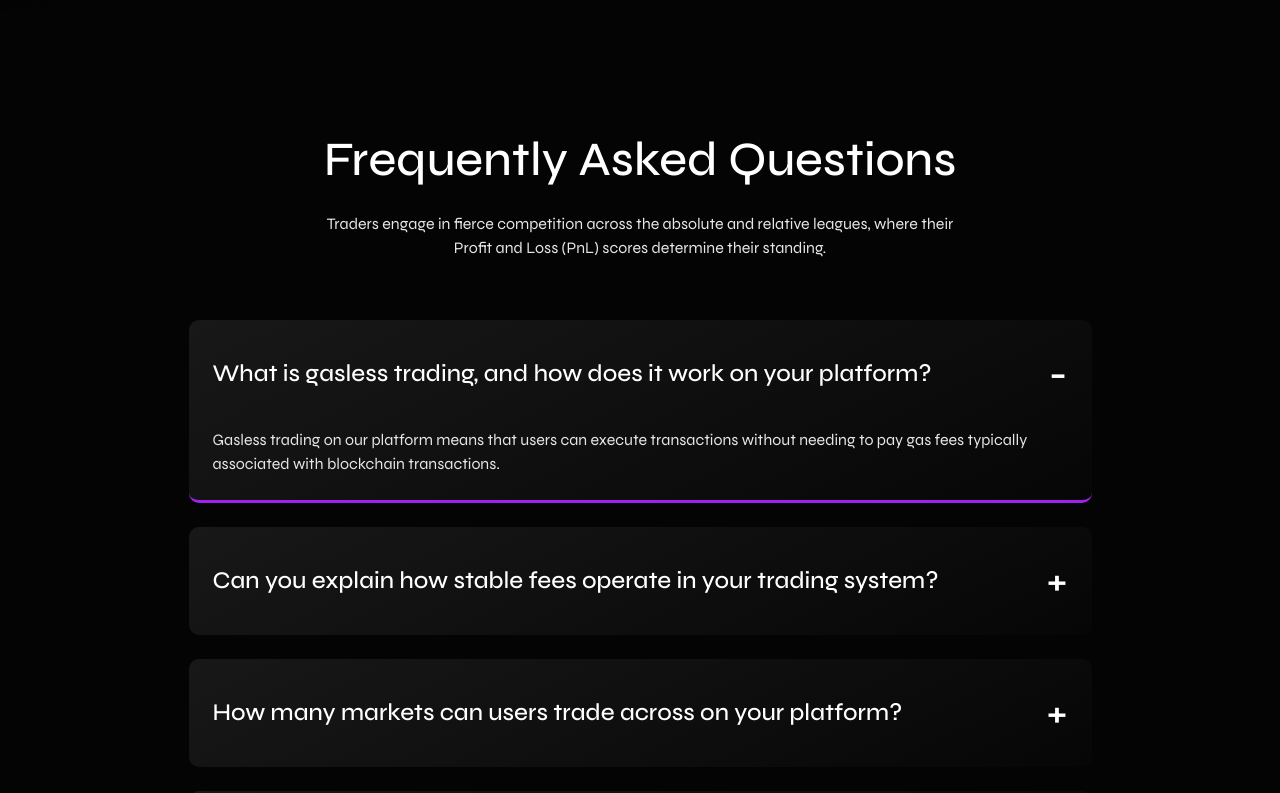
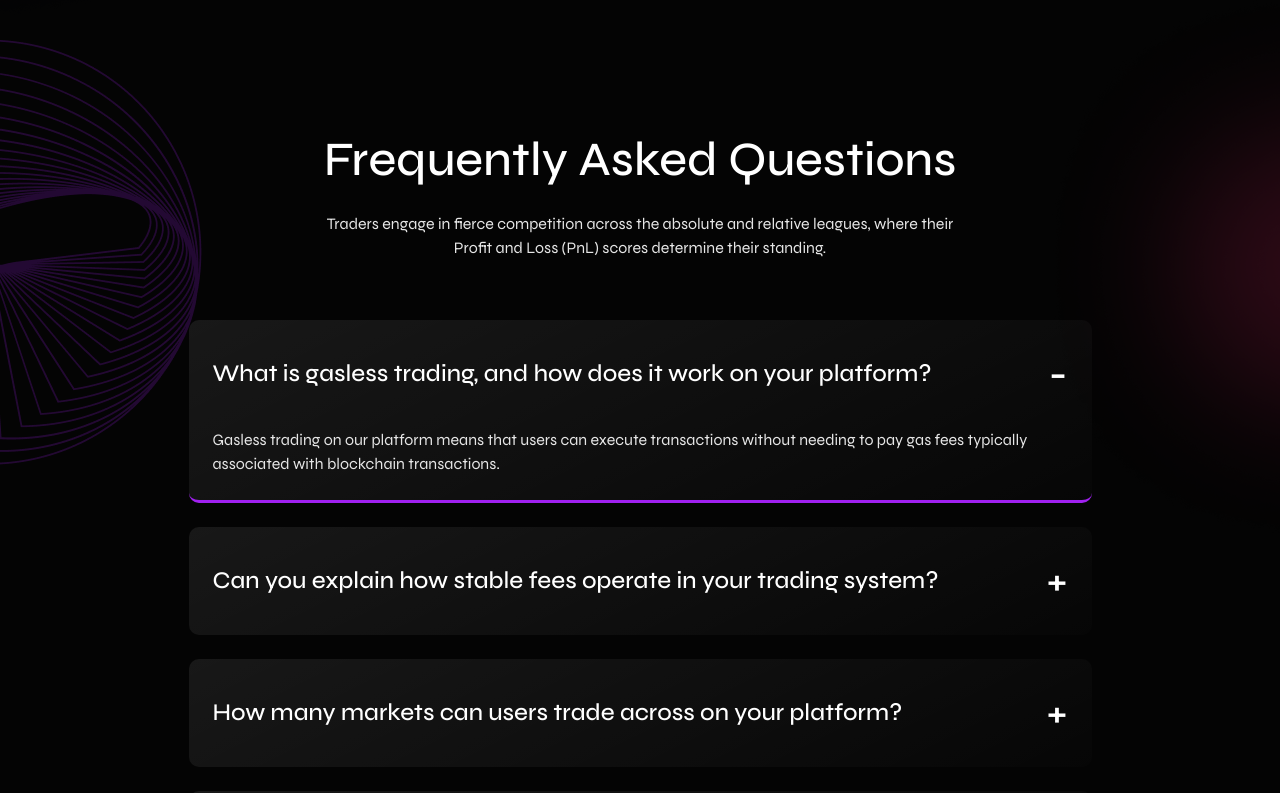
Before and after one commit to AmanPunia-510/test-1, a plain HTML site: page index.html in a window 1280 px wide. Shown: the part 6680-7473 px from the top of the page. Drawn offline with nearby package versions, Linux system fonts and the light colour scheme.

Commit message:
project almost complete now work on some spacing areas

```diff
--- a/assets/css/style.css
+++ b/assets/css/style.css
@@ -716,6 +716,27 @@ h2 {
   opacity: 52%;
 }
 
+.faq-left {
+  left: 0;
+  top: 0;
+  opacity: 52%;
+}
+
+.faq-right {
+  right: 0;
+  top: 0;
+  opacity: 52%;
+}
+
+.dexo {
+  bottom: 0;
+  left: 50%;
+  transform: translateX(-50%);
+  padding-left: 40px;
+  padding-right: 40px;
+  height: 99px;
+}
+
 /* ------------------------------------------------------  Min-width: 576 ------------------------------------------------------- */
 
 @media (min-width: 576px) {
@@ -821,7 +842,10 @@ h2 {
     opacity: 100%;
   }
 
-  .leverage-left,.team-left {
+  .leverage-left,
+  .team-left,
+  .faq-right,
+  .faq-left {
     opacity: 100%;
   }
 }
--- a/index.html
+++ b/index.html
@@ -1022,8 +1022,8 @@
 
         <!------------------------------------------------------- Accordian Section ----------------------------------------------->
 
-        <section class="section9 accordian-section pt-65 pt-md-90 pt-lg-140">
-            <div class="my-container w-100">
+        <section class="section9 accordian-section pt-65 pt-md-90 pt-lg-140 position-relative">
+            <div class="my-container w-100 position-relative z-1">
                 <h2 class="fw-500 fs-10xl ff-syne lh-150 white-color text-center mt-10">Frequently Asked Questions</h2>
                 <p class="accordian-p1 Team-p1 ff-syne fw-400 fs-md lh-150 color-e6 text-center mx-auto mt-3">Traders
                     engage in
@@ -1033,8 +1033,7 @@
                 </p>
             </div>
 
-            <div class="accrodian mx-auto mt-24 mt-md-60">
-
+            <div class="accrodian mx-auto mt-24 mt-md-60 position-relative z-1">
                 <div class="mx-12">
                     <div class="accordian-box all-accordian-content">
                         <div class="accordian-txt-or-svg d-flex justify-content-between align-items-center p-4">
@@ -1110,12 +1109,14 @@
                 </div>
 
             </div>
+            <img src="./assets/images/png/faq-left.png" alt="faq-left" class="faq-left position-absolute">
+            <img src="./assets/images/png/faq-right.png" alt="faq-right" class="faq-right position-absolute">
         </section>
 
         <!------------------------------------------------------- Ready Section --------------------------------------------------->
 
-        <section class="section10 py-65 py-md-90 py-lg-140">
-            <div class="my-container w-100">
+        <section class="section10 py-65 py-md-90 py-lg-140 position-relative">
+            <div class="my-container w-100 position-relative z-1">
                 <div
                     class="ready-section d-flex flex-column align-items-center justify-content-center position-relative overflow-hidden">
                     <h2 class="ready-h fw-600 ff-syne lh-150 white-color fs-14xl text-center position-relative z-1">
@@ -1137,6 +1138,7 @@
                         class="sec10-bg position-absolute">
                 </div>
             </div>
+            <img src="./assets/images/png/DEXoDus.png" alt="Dexodus" class="dexo position-absolute w-100 d-none d-lg-block">
         </section>
 
     </main>
```
